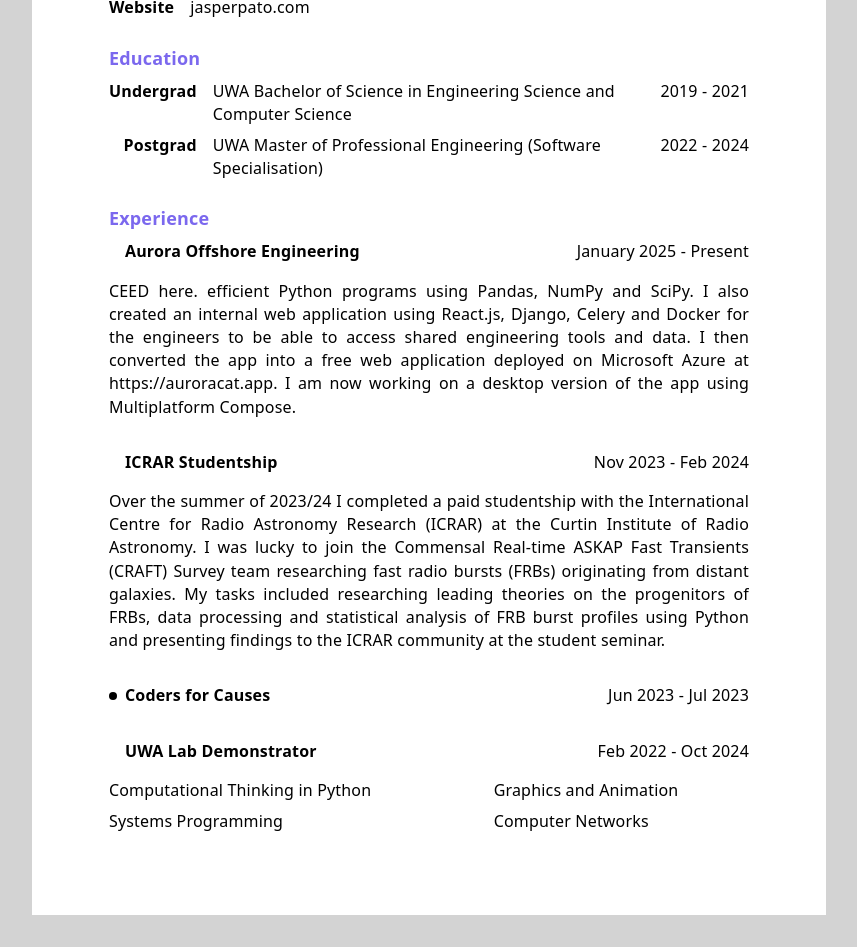
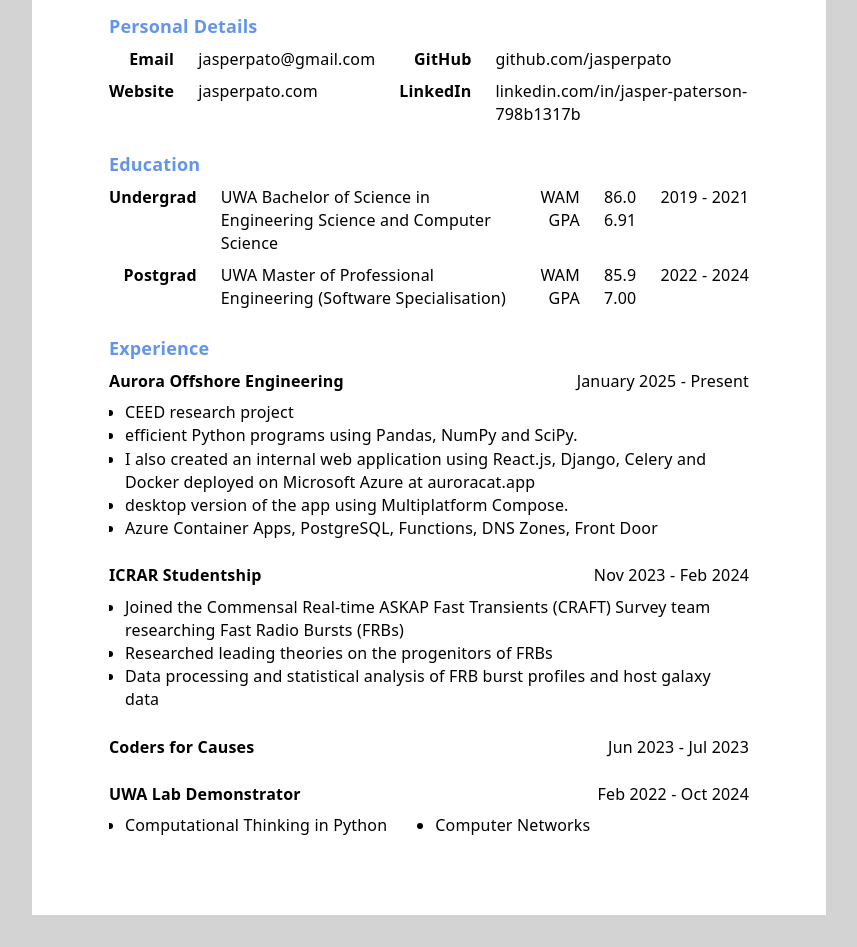
Before and after one commit to jasperpato/Website, a React (Vite) app in the folder frontend/: page /resume in a window 1280 px wide. Shown: the part 300-1247 px from the top of the page, without its empty margins (211-1068 px from the left). Built offline with nearby package versions, Linux system fonts and the light colour scheme; no server answers.

Commit message:
about to do resize trick

```diff
--- a/frontend/src/pages/resume/Resume.tsx
+++ b/frontend/src/pages/resume/Resume.tsx
@@ -7,7 +7,7 @@
     const stacked = true;
 
     function SubHeading({ children, className = "" }: { children: ReactNode, className?: string }) {
-        return <h3 className={`text-highlight font-semibold text-lg ${className}`}>{children}</h3>
+        return <h3 className={`text-primary font-bold text-lg ${className}`}>{children}</h3>
     }
 
     function Td({ children = "", header = false, className = "", fit = false, fill = false, right = false }: { right?: boolean, children?: ReactNode, header?: boolean, className?: string, fit?: boolean, fill?: boolean }) {
@@ -19,7 +19,7 @@
             <div className="w-full flex flex-col items-start gap-2">
                 {title && <SubHeading>{title}</SubHeading>}
 
-                <div className="flex flex-col gap-8">
+                <div className="flex flex-col gap-6 w-full">
                     {children}
                 </div>
             </div>
@@ -27,7 +27,7 @@
     }
 
     function Table({ children, className = "" }: { children: ReactNode, className?: string }) {
-        return <table className={`[&_td:not(:last-child)]:pr-4 [&_tr:not(:last-child)_td]:pb-2 ${className}`}>
+        return <table className={`[&_td:not(:last-child)]:pr-6 [&_tr:not(:last-child)_td]:pb-2 ${className}`}>
             <tbody>{children}</tbody>
         </table>
     }
@@ -38,7 +38,7 @@
 
     function ExperienceSection({ title, date, children = "", color, colors }: { color?: string, colors?: string[], title: string, date: string, children?: ReactNode}) {
         return <>
-            <div className="flex flex-col gap-4">
+            <div className="flex flex-col gap-2">
                 <Table>
                     <tr>
                         <Td fill className="font-bold">
@@ -63,12 +63,22 @@
         </>
     }
 
+    function A({ children, href }: { children: ReactNode, href: string }) {
+        return <a target="_blank" rel="noopener noreferrer" href={href} className="text-none hover:text-secondary">
+            {children}
+        </a>
+    }
+
     function Page({ children }: { children: ReactNode}) {
         return <div className="w-[210mm] h-[297mm] p-[0.8in] bg-bg">
             <div className="flex flex-col gap-6 bg-bg h-full overflow-hidden">
                 {children}
             </div>
         </div>
+    }
+
+    function List({ children, color = "black" }: { children: ReactNode, color?: string }) {
+        return <ul className="list-disc pl-4 marker:text-[var(--marker-color)]" style={{ "--marker-color": color } as React.CSSProperties}>{children}</ul>
     }
 
     return <>
@@ -85,41 +95,40 @@
             <Page>
                 <h2>Jasper Paterson<span className="px-3">•</span>Full Stack Software Engineer</h2>
 
+                <Section title="About Me">
+                    <P>
+                        Tennis player, full stack engineer, love physics, short story
+                    </P>
+                </Section>
+
                 <Section title="Personal Details">
                     <Table>
                         <tr>
                             <Td header>Email</Td><Td>jasperpato@gmail.com</Td>
-                            <Td header>GitHub</Td><Td>github.com/jasperpato</Td>
+                            <Td header>GitHub</Td><Td><A href="https://github.com/jasperpato/">github.com/jasperpato</A></Td>
                         </tr>
                         <tr>
-                            <Td header>Website</Td><Td>jasperpato.com</Td>
-                            {/* <Td header>LinkedIn</Td><Td>linkedin.com/in/jasper-paterson-798b1317b</Td> */}
+                            <Td header>Website</Td><Td><A href="https://jasperpato.com/">jasperpato.com</A></Td>
+                            <Td header>LinkedIn</Td><Td><A href="https://www.linkedin.com/in/jasper-paterson-798b1317b"><div>linkedin.com/in/jasper-paterson-798b1317b</div></A></Td>
                         </tr>
                     </Table>
                 </Section>
 
                 <Section title="Education">
                     <Table className="w-full">
-                        {/* <tr>
-                            <Td header fit>Secondary</Td>
-                            <Td fill>Newman College Churchlands</Td>
-                            <Td fit header>ATAR</Td>
-                            <Td fit>98.9</Td>
-                            <Td fit className="pl-4">2013 - 2018</Td>
-                        </tr> */}
                         <tr>
                             <Td header fit>Undergrad</Td>
                             <Td fill>UWA Bachelor of Science in Engineering Science and Computer Science</Td>
-                            {/* <Td fit header>WAM<br/>GPA</Td>
-                            <Td fit>86.0<br/>6.9</Td> */}
-                            <Td fit className="pl-4">2019 - 2021</Td>
+                            <Td fit right>WAM<br/>GPA</Td>
+                            <Td fit>86.0<br/>6.91</Td>
+                            <Td fit right>2019 - 2021</Td>
                         </tr>
                         <tr>
                             <Td header fit>Postgrad</Td>
                             <Td fill>UWA Master of Professional Engineering (Software Specialisation)</Td>
-                            {/* <Td fit header>WAM<br/>GPA</Td>
-                            <Td fit>85.9<br/>7.0</Td> */}
-                            <Td fit className="pl-4">2022 - 2024</Td>
+                            <Td fit right>WAM<br/>GPA</Td>
+                            <Td fit>85.9<br/>7.00</Td>
+                            <Td fit right>2022 - 2024</Td>
                         </tr>
                     </Table>
                 </Section>
@@ -127,53 +136,57 @@
                 <Section title="Experience">
                     <ExperienceSection
                         // colors={["var(--color-aurora-blue)", "var(--color-aurora-light-blue)"]}
-                        color="var(--color-aurora-blue)"
+                        // color="var(--color-aurora-blue)"
                         title="Aurora Offshore Engineering"
                         date="January 2025 - Present"
                     >
-                        <P>
-                            CEED here. efficient Python programs using Pandas,
-                            NumPy and SciPy. I also created an internal web application using React.js,
-                            Django, Celery and Docker for the engineers to be able to access shared
-                            engineering tools and data. I then converted the app into a free web
-                            application deployed on Microsoft Azure at https://auroracat.app. I am now
-                            working on a desktop version of the app using Multiplatform Compose.
-                        </P>
+                        <List color="var(--color-uwa-blue)">
+                            <li>CEED research project</li>
+                            <li>efficient Python programs using Pandas, NumPy and SciPy.</li>
+                            <li>I also created an internal web application using React.js,
+                            Django, Celery and Docker deployed on Microsoft Azure at <A href="https://auroracat.app/">auroracat.app</A></li>
+                            <li>desktop version of the app using Multiplatform Compose.</li>
+                            <li>Azure Container Apps, PostgreSQL, Functions, DNS Zones, Front Door</li>
+                        </List>
                     </ExperienceSection>
 
                     <ExperienceSection
-                        color="var(--color-icrar-red)"
+                        // color="var(--color-icrar-red)"
                         title="ICRAR Studentship"
                         date="Nov 2023 - Feb 2024"
                     >
-                        <P>
-                            Over the summer of 2023/24 I completed a paid studentship with the
-                            International Centre for Radio Astronomy Research (ICRAR) at the Curtin
-                            Institute of Radio Astronomy. I was lucky to join the Commensal Real-time
-                            ASKAP Fast Transients (CRAFT) Survey team researching fast radio bursts
-                            (FRBs) originating from distant galaxies. My tasks included researching
-                            leading theories on the progenitors of FRBs, data processing and statistical
-                            analysis of FRB burst profiles using Python and presenting findings to the
-                            ICRAR community at the student seminar.
-                        </P>
+                        <List color="var(--color-icrar-red)">
+                            <li>Joined the Commensal Real-time
+                            ASKAP Fast Transients (CRAFT) Survey team researching Fast Radio Bursts
+                            (FRBs)</li>
+                            <li>Researched leading theories on the progenitors of FRBs</li>
+                            <li>Data processing and statistical analysis of FRB burst profiles and host galaxy data</li>
+                        </List>
                     </ExperienceSection>
 
                     <ExperienceSection
-                        color="black"
+                        // color="black"
                         title="Coders for Causes"
                         date="Jun 2023 - Jul 2023"
                     />
 
                     <ExperienceSection
-                        color="var(--color-uwa-gold)"
+                        // color="var(--color-uwa-gold)"
                         title="UWA Lab Demonstrator"
                         date="Feb 2022 - Oct 2024"
                     >
-                        <Table>
-                            <tr><Td>Computational Thinking in Python</Td><Td>Graphics and Animation</Td></tr>
-                            <tr><Td>Systems Programming</Td><Td>Computer Networks</Td></tr>
-                            <tr><Td>Secure Coding</Td><Td></Td></tr>
-                        </Table>
+                        <div className="flex flex-row gap-8">
+                            <List color="var(--color-uwa-gold)">
+                                <li>Computational Thinking in Python</li>
+                                <li>Graphics and Animation</li>
+                                <li>Systems Programming</li>
+                            </List>
+
+                            <List color="var(--color-uwa-gold)">
+                                <li>Computer Networks</li>
+                                <li>Secure Coding</li>
+                            </List>
+                         </div>
                     </ExperienceSection>
                 </Section>
             </Page>
```
